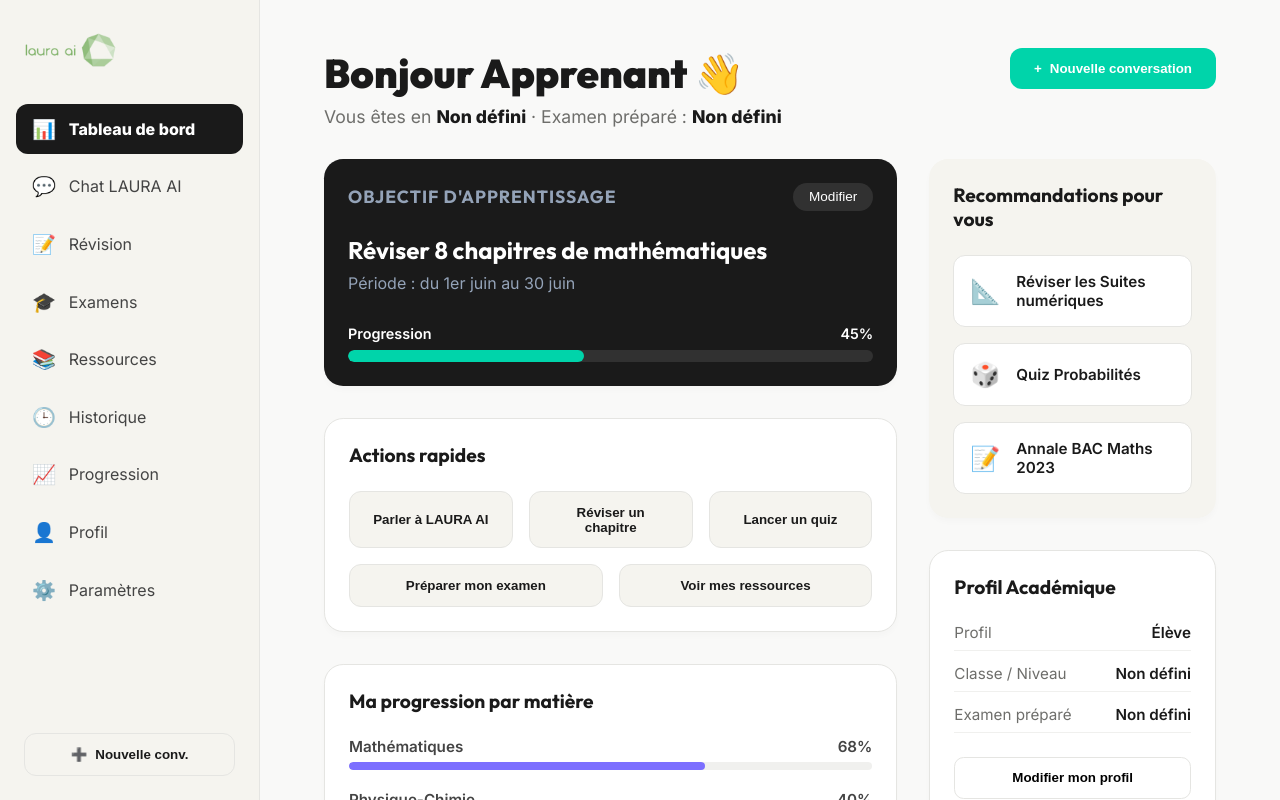
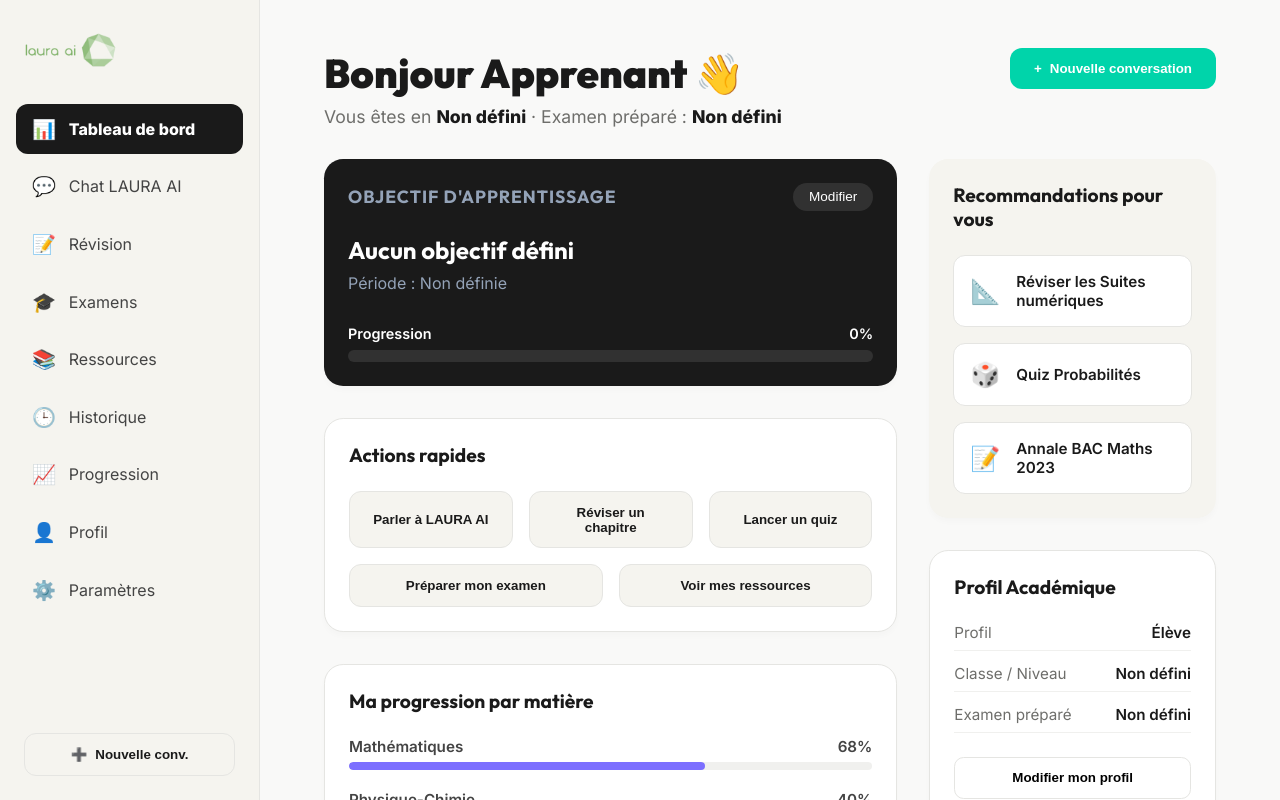
Before and after one commit to Meik20/Laura-AI, a React (Vite) app in the folder client/: page /learn/dashboard in a window 1280 px wide. Built offline with nearby package versions, Linux system fonts and the light colour scheme; no server answers.

Commit message:
fix: global text contrast on light layouts and remove all mock data from components

```diff
--- a/client/src/layouts/LearnLayout.jsx
+++ b/client/src/layouts/LearnLayout.jsx
@@ -16,7 +16,7 @@ export default function LearnLayout() {
   ];
 
   return (
-    <div style={{ display: 'flex', minHeight: '100vh', fontFamily: "'Inter', sans-serif" }}>
+    <div style={{ display: 'flex', minHeight: '100vh', fontFamily: "'Inter', sans-serif", color: '#1A1A1A', background: '#F9F9F8' }}>
 
       {/* SIDEBAR */}
       <aside style={{ width: '260px', background: '#F5F4EF', borderRight: '1px solid #E5E5E2', display: 'flex', flexDirection: 'column' }}>
--- a/client/src/layouts/TutorLayout.jsx
+++ b/client/src/layouts/TutorLayout.jsx
@@ -14,7 +14,7 @@ export default function TutorLayout() {
   ];
 
   return (
-    <div style={{ display: 'flex', minHeight: '100vh', fontFamily: "'Inter', sans-serif" }}>
+    <div style={{ display: 'flex', minHeight: '100vh', fontFamily: "'Inter', sans-serif", color: '#1A1A1A', background: '#F9F9F8' }}>
 
       {/* SIDEBAR TUTEUR */}
       <aside style={{ width: '260px', background: '#F5F4EF', borderRight: '1px solid #E5E5E2', display: 'flex', flexDirection: 'column' }}>
--- a/client/src/pages/learn/LearnChatPage.jsx
+++ b/client/src/pages/learn/LearnChatPage.jsx
@@ -1,23 +1,17 @@
 import { useState } from 'react';
+import { useAuth } from '../../hooks/useAuth';
 
 export default function LearnChatPage() {
   const [input, setInput] = useState('');
+  const [messages, setMessages] = useState([]);
+  const { userProfile } = useAuth();
 
-  // Mocks selon les spécifications 9.0
   const profileContext = {
-    role: 'Élève', niveau: 'Terminale', serie: 'D', examen: 'BAC'
+    role: userProfile?.roleLabel || 'Non défini',
+    niveau: userProfile?.niveau || 'Non défini',
+    serie: userProfile?.serie || 'Général',
+    examen: userProfile?.examen || 'Non défini'
   };
-
-  const messages = [
-    {
-      role: 'user',
-      text: 'Explique-moi les suites arithmétiques simplement.'
-    },
-    {
-      role: 'laura',
-      text: "Une suite arithmétique est une suite de nombres dans laquelle on ajoute toujours la même valeur pour passer d'un terme au suivant.\n\nExemple : 2, 5, 8, 11...\nIci, on ajoute 3 à chaque fois.\n\nFormule : Un = U0 + n × r"
-    }
-  ];
 
   const handleSend = () => {
     if (!input.trim()) return;
@@ -33,8 +27,8 @@ export default function LearnChatPage() {
 
         {/* En-tête du Chat */}
         <div style={{ padding: '1.5rem', borderBottom: '1px solid #E5E5E2', background: '#FAFAFA' }}>
-          <h2 style={{ margin: 0, fontSize: '1.3rem', fontWeight: 800 }}>Préparation BAC Maths</h2>
-          <span style={{ color: '#6E6E6B', fontSize: '0.9rem' }}>Dernière modification aujourd'hui</span>
+          <h2 style={{ margin: 0, fontSize: '1.3rem', fontWeight: 800 }}>Préparation {profileContext.examen}</h2>
+          <span style={{ color: '#6E6E6B', fontSize: '0.9rem' }}>Chat Contextuel LAURA AI</span>
         </div>
 
         {/* Liste des Messages */}
@@ -120,9 +114,7 @@ export default function LearnChatPage() {
         <div style={{ background: 'white', padding: '1.5rem', borderRadius: '1.2rem', border: '1px solid #E5E5E2' }}>
           <h3 style={{ fontSize: '1rem', margin: '0 0 1rem 0', color: '#6E6E6B', textTransform: 'uppercase', letterSpacing: '1px' }}>Ressources liées</h3>
           <ul style={{ paddingLeft: '1.2rem', margin: 0, color: '#444', display: 'flex', flexDirection: 'column', gap: '0.5rem' }}>
-            <li style={{ cursor: 'pointer', textDecoration: 'underline' }}>Chapitre 3 : Suites</li>
-            <li style={{ cursor: 'pointer', textDecoration: 'underline' }}>Annale Maths 2022</li>
-            <li style={{ cursor: 'pointer', textDecoration: 'underline' }}>Fiche méthode</li>
+            <li style={{ color: '#6E6E6B', fontSize: '0.9rem', listStyle: 'none', marginLeft: '-1.2rem' }}>Aucune ressource pour l'instant</li>
           </ul>
         </div>
 
--- a/client/src/pages/learn/LearnDashboardPage.jsx
+++ b/client/src/pages/learn/LearnDashboardPage.jsx
@@ -5,9 +5,9 @@ import { useAuth } from '../../hooks/useAuth';
 export default function LearnDashboardPage() {
   const [isGoalModalOpen, setIsGoalModalOpen] = useState(false);
   const [currentGoal, setCurrentGoal] = useState({
-    title: 'Réviser 8 chapitres de mathématiques',
-    period: 'du 1er juin au 30 juin',
-    progress: 45
+    title: 'Aucun objectif défini',
+    period: 'Non définie',
+    progress: 0
   });
 
   const { userProfile } = useAuth();
--- a/client/src/pages/tutor/TutorDashboardPage.jsx
+++ b/client/src/pages/tutor/TutorDashboardPage.jsx
@@ -1,12 +1,14 @@
 import { Link } from 'react-router-dom';
+import { useAuth } from '../../hooks/useAuth';
 
 export default function TutorDashboardPage() {
-  // Mocks pour Point 14
+  const { userProfile } = useAuth();
+
   const tutorData = {
-    nom: 'Dupont',
-    statut: 'Contributeur', // "Validé" ou "Contributeur"
-    discipline: 'Mathématiques',
-    messagesAdmin: 1
+    nom: userProfile?.nom || 'Tuteur',
+    statut: userProfile?.statut || 'En attente', // "Validé" ou "Contributeur"
+    discipline: userProfile?.filiere || 'Général',
+    messagesAdmin: 0
   };
 
   const cardStyle = { background: 'white', padding: '2rem', borderRadius: '1.5rem', border: '1px solid #E5E5E2' };
@@ -100,15 +102,15 @@ export default function TutorDashboardPage() {
             <div style={{ display: 'flex', flexDirection: 'column', gap: '0.8rem' }}>
               <div style={{ display: 'flex', justifyContent: 'space-between', paddingBottom: '0.5rem', borderBottom: '1px solid #F0F0EE' }}>
                 <span style={{ color: '#444', fontSize: '0.95rem' }}>Brouillons</span>
-                <span style={{ fontWeight: 700 }}>2</span>
+                <span style={{ fontWeight: 700 }}>0</span>
               </div>
               <div style={{ display: 'flex', justifyContent: 'space-between', paddingBottom: '0.5rem', borderBottom: '1px solid #F0F0EE' }}>
                 <span style={{ color: '#444', fontSize: '0.95rem' }}>En revue</span>
-                <span style={{ fontWeight: 700, color: '#F59E0B' }}>1</span>
+                <span style={{ fontWeight: 700, color: '#F59E0B' }}>0</span>
               </div>
               <div style={{ display: 'flex', justifyContent: 'space-between', paddingBottom: '0.5rem', borderBottom: '1px solid #F0F0EE' }}>
                 <span style={{ color: '#444', fontSize: '0.95rem' }}>Validés (Publiés)</span>
-                <span style={{ fontWeight: 700, color: '#10B981' }}>5</span>
+                <span style={{ fontWeight: 700, color: '#10B981' }}>0</span>
               </div>
             </div>
           </div>
```
